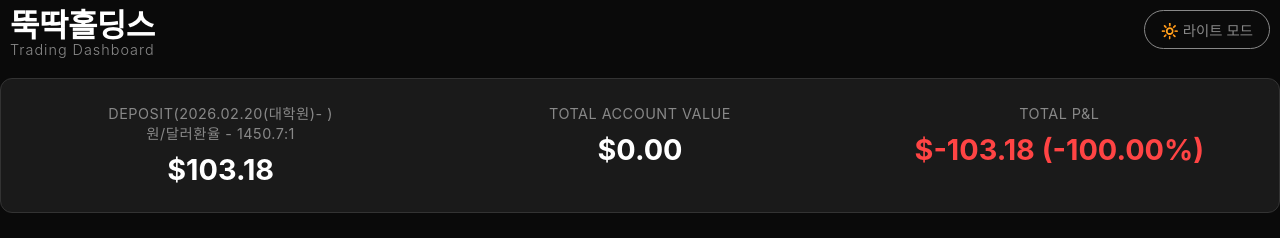
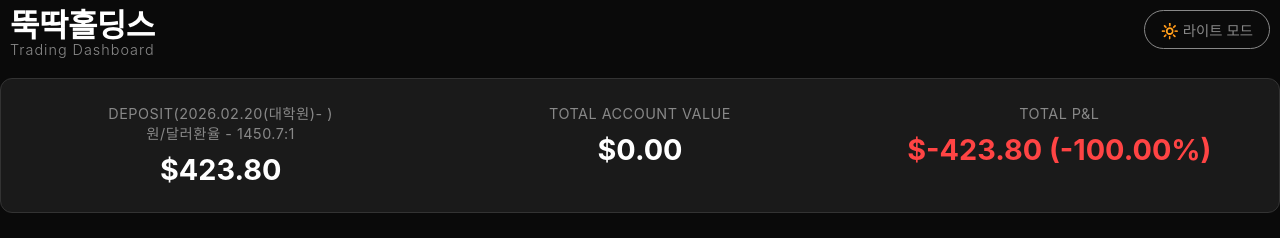
Before and after one commit to junjae92/okx-tracker-frontend, a React (Create React App) app: page / in a window 1280 px wide. Shown: the top 238 px of the page. Built offline with nearby package versions, Linux system fonts and the light colour scheme; no server answers; the HTML template or start-up script is replaced by a standard one.

Commit message:
Update App.tsx

```diff
--- a/src/App.tsx
+++ b/src/App.tsx
@@ -184,7 +184,7 @@ function App() {
     );
   }
 
-  const depositAmount = 103.18;
+  const depositAmount = 423.80;
   const totalBalance = parseFloat(balance?.data?.[0]?.totalEq || 0);
   const totalUnrealizedPnl = totalBalance - depositAmount;
   const profitPercentage = (totalUnrealizedPnl / depositAmount) * 100;
```
